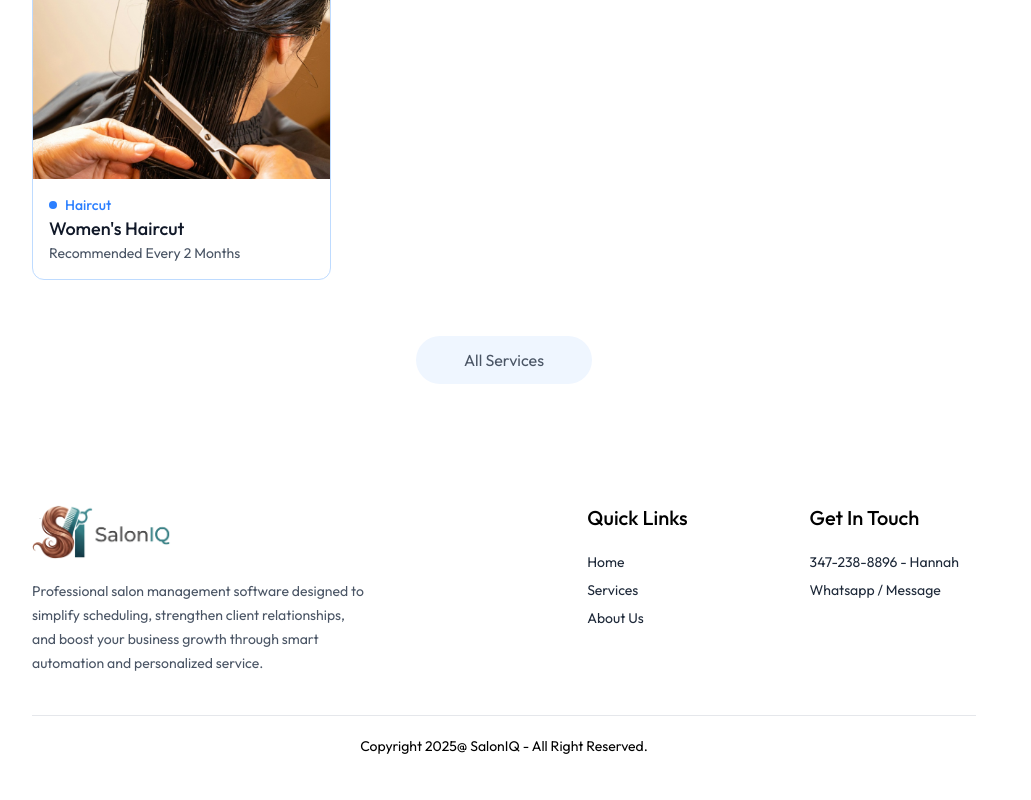
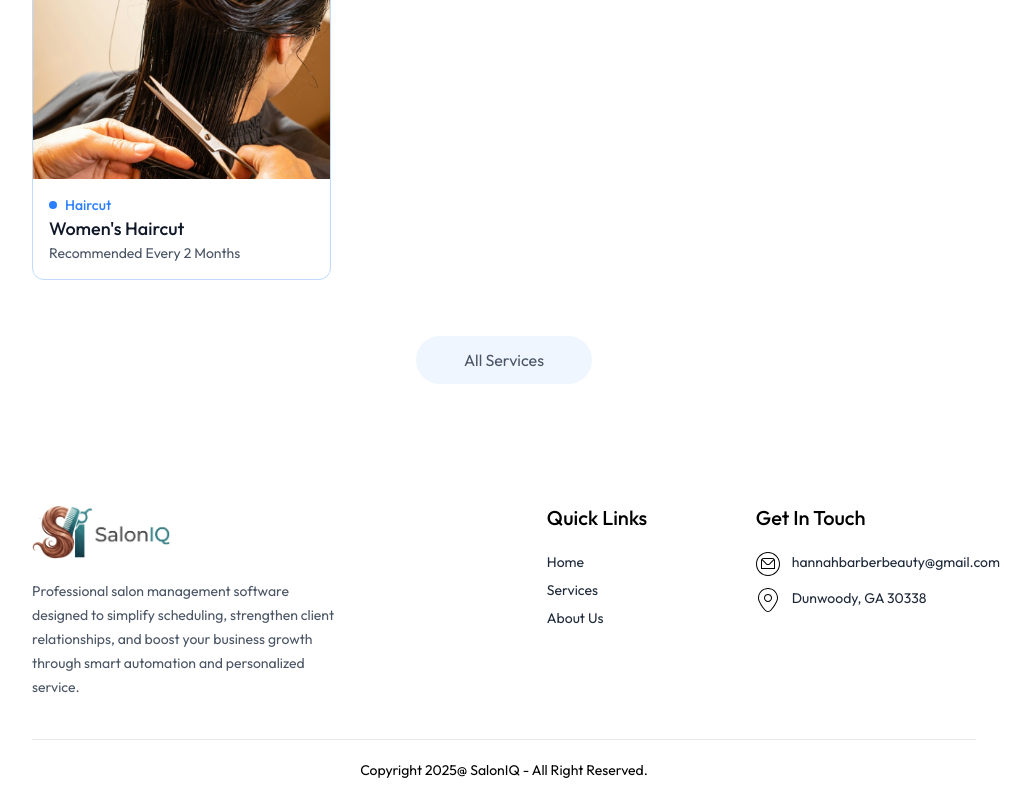
Before and after one commit to Oz-Abohazira/SalonIQ, a React (Vite) app in the folder frontend/: page /appointment/1 in a window 1280 px wide. Shown: the part 929-1729 px from the top of the page, without its empty margins (136-1167 px from the left). Before the commit the page ends 1705 px from the top, so only its background shows below. Built offline with nearby package versions, Linux system fonts and the light colour scheme.

Commit message:
Updating footer get in touch section

```diff
--- a/frontend/src/assets/assets.js
+++ b/frontend/src/assets/assets.js
@@ -17,6 +17,8 @@ import info_icon from "./info_icon.svg";
 import clock_icon from "./clock.png";
 import price_icon from "./price.png";
 import upload_icon from "./upload_icon.png";
+import email_icon from './email_icon.svg'
+import location_icon from './location_icon.svg'
 import stripe_logo from "./stripe_logo.png";
 import razorpay_logo from "./razorpay_logo.png";
 import haircut from "./haircut.png";
@@ -42,6 +44,8 @@ export const assets = {
   info_icon,
   clock_icon,
   price_icon,
+  email_icon,
+  location_icon,
   profile_pic,
   arrow_icon,
   contact_image,
--- a/frontend/src/components/Footer.jsx
+++ b/frontend/src/components/Footer.jsx
@@ -30,9 +30,15 @@ const Footer = () => {
                 {/* ---- Right Section ---- */}
                 <div>
                     <h2 className='text-xl font-medium mb-5'>Get In Touch</h2>
-                    <ul className='flex flex-col gap-2 text-gray-800'>
-                        <li>347-238-8896 - Hannah</li>
-                        <li>Whatsapp / Message</li>
+                    <ul className='flex flex-col gap-3 text-gray-800'>
+                        <li className='flex gap-3'>
+                            <img className='w-6' src={assets.email_icon} alt="" />
+                            <p>hannahbarberbeauty@gmail.com</p>
+                        </li>
+                        <li className='flex gap-3'>
+                            <img className='w-6' src={assets.location_icon} alt="" />
+                            <p>Dunwoody, GA 30338</p>
+                        </li>
                     </ul>
                 </div>
 
```
Also changed, not shown: frontend/src/assets/email_icon.svg (added), frontend/src/assets/location_icon.svg (added).
